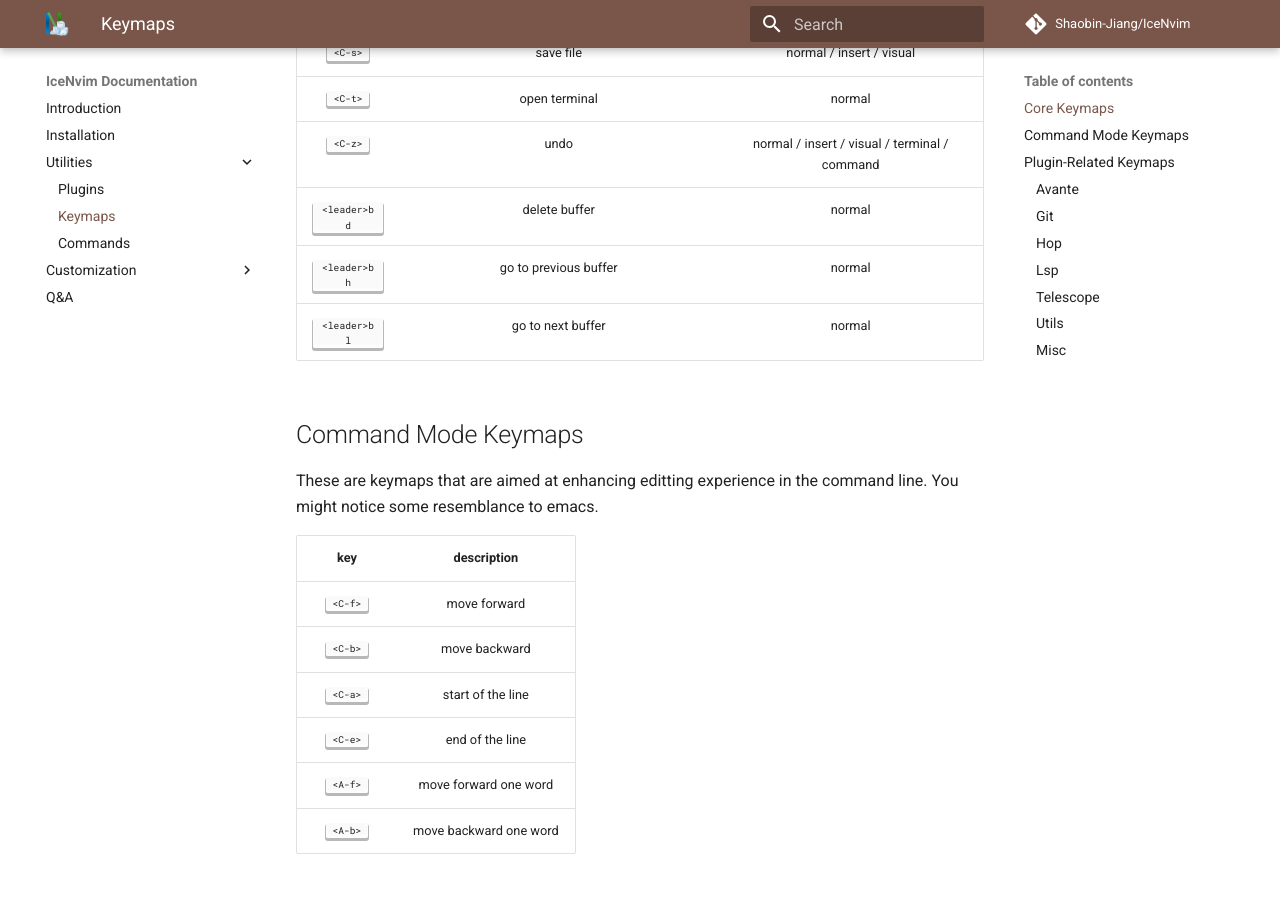
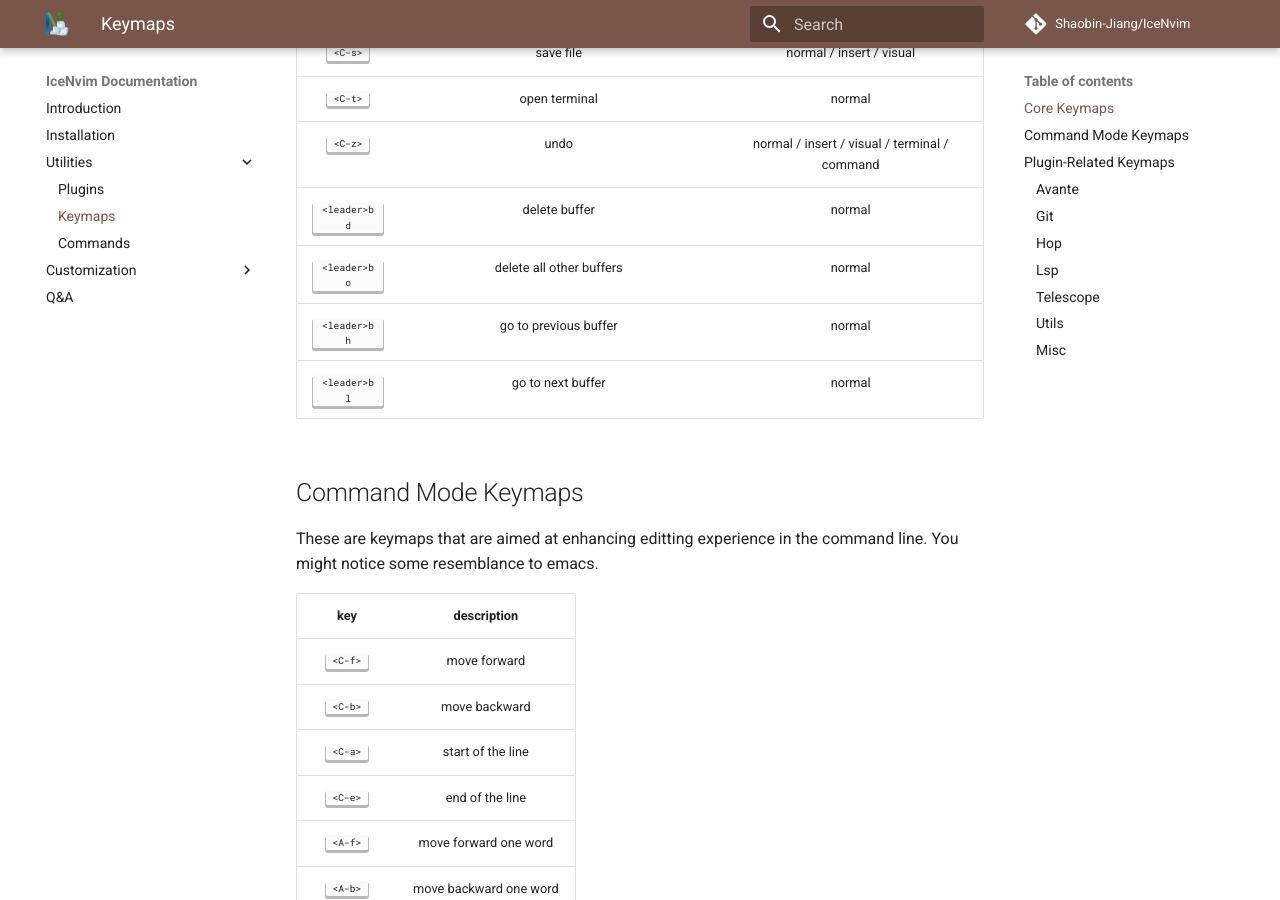
Before and after one commit to Shaobin-Jiang/ice-nvim-doc, an MkDocs documentation site: the page built from docs/utilities/keymaps.md, in a window 1280 px wide and 900 px high, scrolled down 947 px. Built offline with MkDocs 1.6.1 and Material for MkDocs 9.7.7, drawn with Linux system fonts in a browser that asks for light colours; comment, search, counter and statistics services are not loaded.

Commit message:
update doc for buffer management keymap

```diff
--- a/docs/utilities/keymaps.md
+++ b/docs/utilities/keymaps.md
@@ -21,6 +21,7 @@
 | <kbd>&lt;C-t&gt;</kbd> | open terminal | normal |
 | <kbd>&lt;C-z&gt;</kbd> | undo | normal / insert / visual / terminal / command |
 | <kbd>&lt;leader&gt;bd</kbd> | delete buffer | normal |
+| <kbd>&lt;leader&gt;bo</kbd> | delete all other buffers | normal |
 | <kbd>&lt;leader&gt;bh</kbd> | go to previous buffer | normal |
 | <kbd>&lt;leader&gt;bl</kbd> | go to next buffer | normal |
 
```
